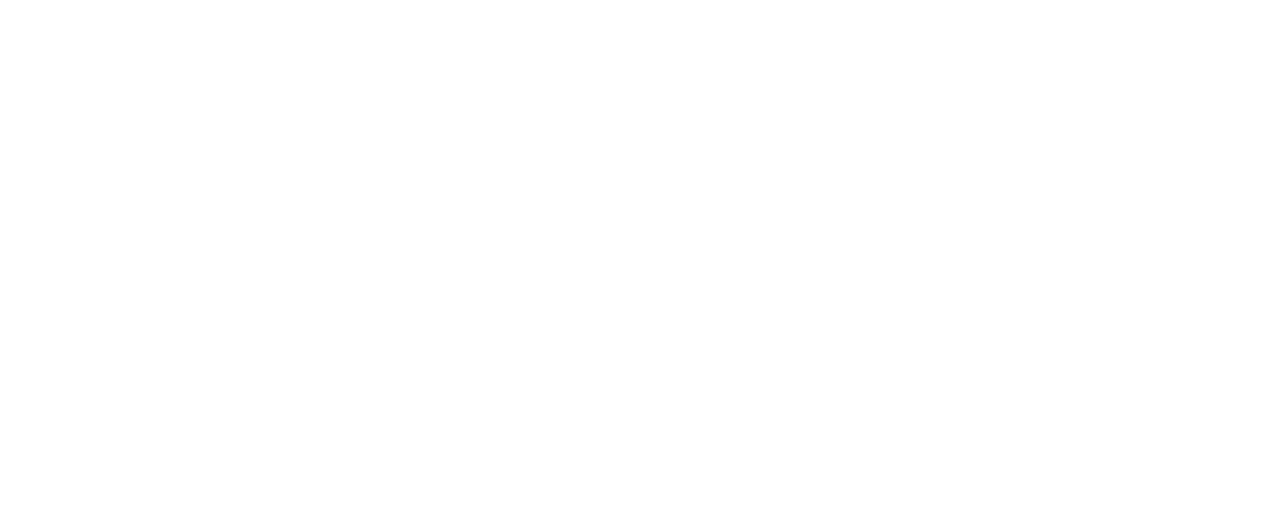
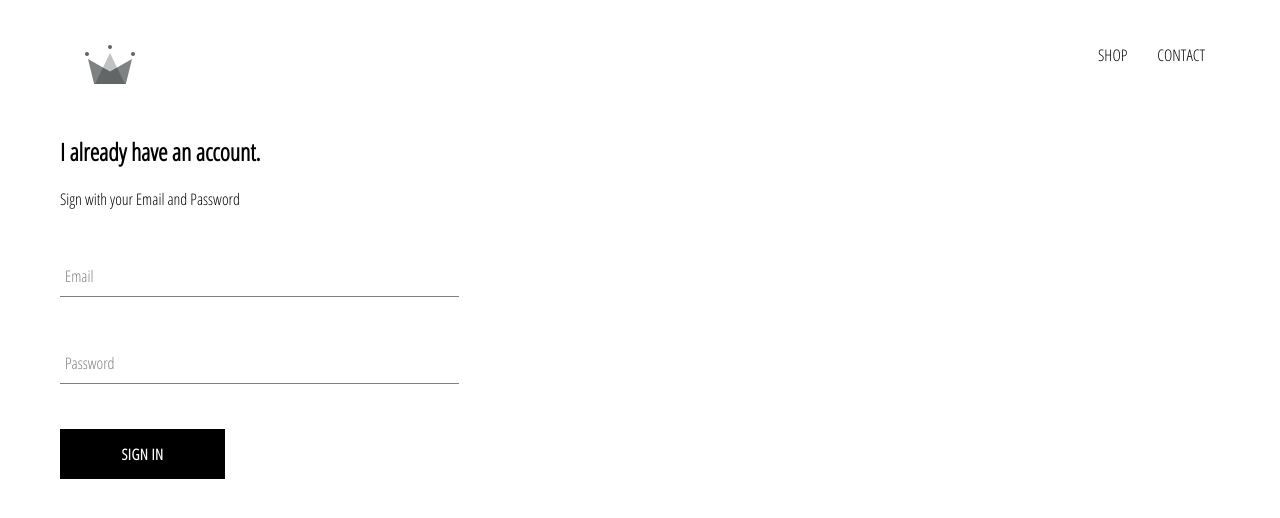
Before and after one commit to Abhinav-Saxena-dev/E-commerce_Project, a React (Create React App) app: page /signin in a window 1280 px wide. Shown: the top 518 px of the page. Built offline with nearby package versions, Linux system fonts and the light colour scheme.

Commit message:
Added custom button to sign in page

```diff
--- a/src/App.css
+++ b/src/App.css
@@ -2,3 +2,8 @@
     font-family: Open Sans Condensed;
     padding: 20px 60px;
 }
+
+a{
+    text-decoration: none;
+    color: black;
+}
--- a/src/App.js
+++ b/src/App.js
@@ -3,13 +3,17 @@
 import {Switch, Route} from 'react-router-dom';
 // import HatsPage from './Pages/HatsPage/Hatspage.component';
 import ShopPage from './Pages/ShopPage/ShopPage.component';
+import Header from './Components/header/Header.component';
+import SignInAndSignUp from './Pages/Sign-in-and-up/Sign-in-and-up.component';
 
 function App() {
   return (
     <div>
+      <Header />
       <Switch>
         <Route exact path= '/' component = {HomePage} />
         <Route path='/hats' component = {ShopPage} />
+        <Route path='/signin' component = {SignInAndSignUp} />
       </Switch>
 
     </div>
--- /dev/null
+++ b/src/Components/Form-input/form-input.component.jsx
@@ -0,0 +1,17 @@
+import React from 'react';
+import './form-input.style.scss'
+
+const FormInput = ({handleChange, label, ...otherProps}) => (
+    <div className = "group">
+        <input className="form-input" onChange = {handleChange} {...otherProps}/>
+        {
+            label ?
+            (<label className = {`${otherProps.value.length ? 'shrink' : ''} form-input-label`}>
+             {label}
+            </label>)
+            : null
+        }
+    </div>
+)
+
+export default FormInput;
--- /dev/null
+++ b/src/Components/Form-input/form-input.style.scss
@@ -0,0 +1,54 @@
+$sub-color: grey;
+$main-color: black;
+
+@mixin shrinkLabel {
+  top: -14px;
+  font-size: 12px;
+  color: $main-color;
+}
+
+.group {
+  position: relative;
+  margin: 45px 0;
+
+  .form-input {
+    background: none;
+    background-color: white;
+    color: $sub-color;
+    font-size: 18px;
+    padding: 10px 10px 10px 5px;
+    display: block;
+    width: 100%;
+    border: none;
+    border-radius: 0;
+    border-bottom: 1px solid $sub-color;
+    margin: 25px 0;
+
+    &:focus {
+      outline: none;
+    }
+
+    &:focus ~ .form-input-label {
+      @include shrinkLabel();
+    }
+  }
+
+  input[type='password'] {
+    letter-spacing: 0.3em;
+  }
+
+  .form-input-label {
+    color: $sub-color;
+    font-size: 16px;
+    font-weight: normal;
+    position: absolute;
+    pointer-events: none;
+    left: 5px;
+    top: 10px;
+    transition: 300ms ease all;
+
+    &.shrink {
+      @include shrinkLabel();
+    }
+  }
+}
--- /dev/null
+++ b/src/Components/Sign-In/sign-in.component.jsx
@@ -0,0 +1,41 @@
+import React from 'react';
+import './sign-in.style.scss';
+import FormInput from '../Form-input/form-input.component';
+import CustomButton from '../custom-button/custom-buttom.component';
+
+class SignIn extends React.Component{
+constructor(props){
+    super(props);
+    this.state = {
+        email : "",
+        password : "",
+    };
+}
+handleSubmit = (event) => {
+    event.preventDefault();
+    this.setState({ email : "" , password : ""});
+}
+
+handleChange = (event) => {
+console.log(event);
+const {value, name} = event.target;
+this.setState({ [name] : value});
+}
+render(){
+    return(
+        <div className= "sign-in">
+            <h2 className= "title">I already have an account.</h2>
+            <span>Sign with your Email and Password</span>
+
+            <form onSubmit={this.handleSubmit}>
+                <FormInput name="email" type = "email" handleChange = {this.handleChange} value = {this.state.email} label="Email" required />
+                <FormInput name="password" type = "password" handleChange = {this.handleChange} label = "Password" value={this.state.password} />
+
+                <CustomButton type="submit">SIGN IN</CustomButton>
+            </form>
+        </div>
+    )
+}
+}
+
+export default SignIn;
--- /dev/null
+++ b/src/Components/Sign-In/sign-in.style.scss
@@ -0,0 +1,9 @@
+.sign-in{
+    width : 30vw;
+    display: flex;
+    flex-direction: column;
+
+    .title{
+       margin : 20px 0;
+    }
+}
--- /dev/null
+++ b/src/Components/custom-button/custom-buttom.component.jsx
@@ -0,0 +1,10 @@
+import React from 'react';
+import './custom-button.style.scss'
+
+const CustomButton = ({children, ...otherProps}) => (
+    <button className = "custom-button" {...otherProps}>
+        {children}
+    </button>
+)
+
+export default CustomButton;
--- /dev/null
+++ b/src/Components/custom-button/custom-button.style.scss
@@ -0,0 +1,22 @@
+.custom-button{
+        min-width: 165px;
+        width: auto;
+        height: 50px;
+        letter-spacing: 0.5px;
+        line-height: 50px;
+        padding: 0 35px 0 35px;
+        font-size: 15px;
+        background-color: black;
+        color:white;
+        text-transform: uppercase;
+        font-family: Open Sans Condensed;
+        font-weight: bolder;
+        border: none;
+        cursor: pointer;
+
+        &:hover{
+            background-color: white;
+            color: black;
+            border: 1px solid black;
+        }
+}
--- /dev/null
+++ b/src/Components/header/Header.component.jsx
@@ -0,0 +1,22 @@
+import React from 'react';
+import { Link } from 'react-router-dom';
+import './Header.style.scss';
+import { ReactComponent as Logo } from '../../assets/4.1 crown.svg';
+
+const  Header = () => (
+    <div className="header">
+        <Link to = "/" className ="logo-container">
+            <Logo className="logo" />
+        </Link>
+        <div className="options">
+            <Link className="option" to = "/shop">
+                SHOP
+            </Link>
+            <Link className="option" to = "/shop">
+                CONTACT
+            </Link>
+        </div>
+    </div>
+)
+
+export default Header;
--- /dev/null
+++ b/src/Components/header/Header.style.scss
@@ -0,0 +1,24 @@
+.header{
+    display: flex;
+    justify-content: space-between;
+    height: 70px;
+    width: 100%;
+    margin-bottom: 25px;
+
+    .logo-container{
+        height: 100%;
+        width: 70px;
+        padding: 25px;
+    }
+
+    .options{
+        width: 50%;
+        height: 100%;
+        display: flex;
+        justify-content: flex-end;
+        align-items: center;
+    }
+    .option{
+        padding: 10px 15px;
+    }
+}
--- /dev/null
+++ b/src/Pages/Sign-in-and-up/Sign-in-and-up.component.jsx
@@ -0,0 +1,11 @@
+import React from 'react';
+import './Sign-in-and-up.style.scss'
+import SignIn from '../../Components/Sign-In/sign-in.component';
+
+const SignInAndSignUp = () => (
+    <div className="sign-in-and-up">
+        <SignIn/>
+    </div>
+)
+
+export default SignInAndSignUp;
```
Also changed, not shown: src/Pages/Sign-in-and-up/Sign-in-and-up.style.scss (added), src/assets/4.1 crown.svg (added), 1 other file (tests, documents, lock files or other folders).
